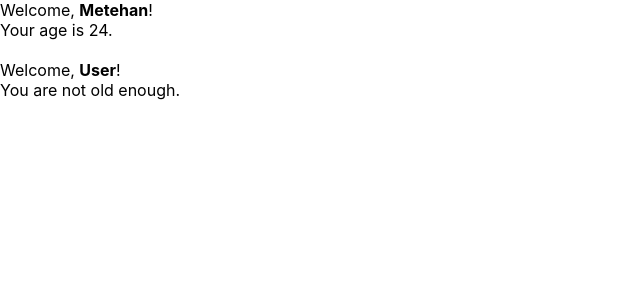
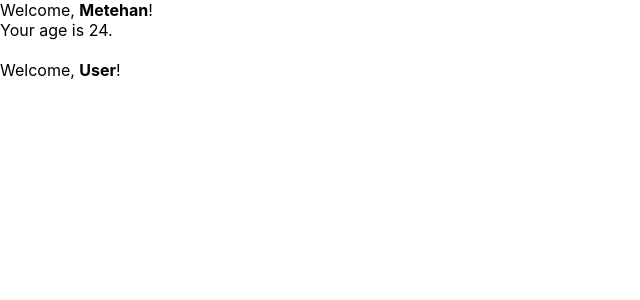
Before and after one commit to metehandoenmez/react-exercises, a React (Create React App) app: page / in a window 1280 px wide. Shown: the top 300 px of the page, without its empty margins (0-640 px from the left). Built offline with nearby package versions, Linux system fonts and the light colour scheme.

Commit message:
completed exercise 8

```diff
--- a/src/App.jsx
+++ b/src/App.jsx
@@ -12,7 +12,7 @@ function App() {
       <br />
       <Welcome
       name=""
-      age="17"
+      age=""
       ></Welcome>
     </div>
   );
--- a/src/welcome.jsx
+++ b/src/welcome.jsx
@@ -1,9 +1,6 @@
 function Age(props) {
-    if (props.age > 18) {return (
+    if (props.age) {return (
         <span>Your age is {props.age}. </span>
-    )}
-    else if (props.age < 18 ) {return (
-        <span>You are not old enough. </span>
     )}
 }
 
@@ -18,12 +15,13 @@ export default function Welcome(props) {
     );
 }
 
+
 /*or
  export default function Welcome(props) {
     return (
         <p>Welcome, <strong>{props.name || "User"}</strong>!
         <br />
-        {props.age > 18 && <Age age={props.age} />}
+        {props.age && <Age age={props.age} />}
         </p>
     );
 }
```
Also changed, not shown: 1 other file (tests, documents, lock files or other folders).
